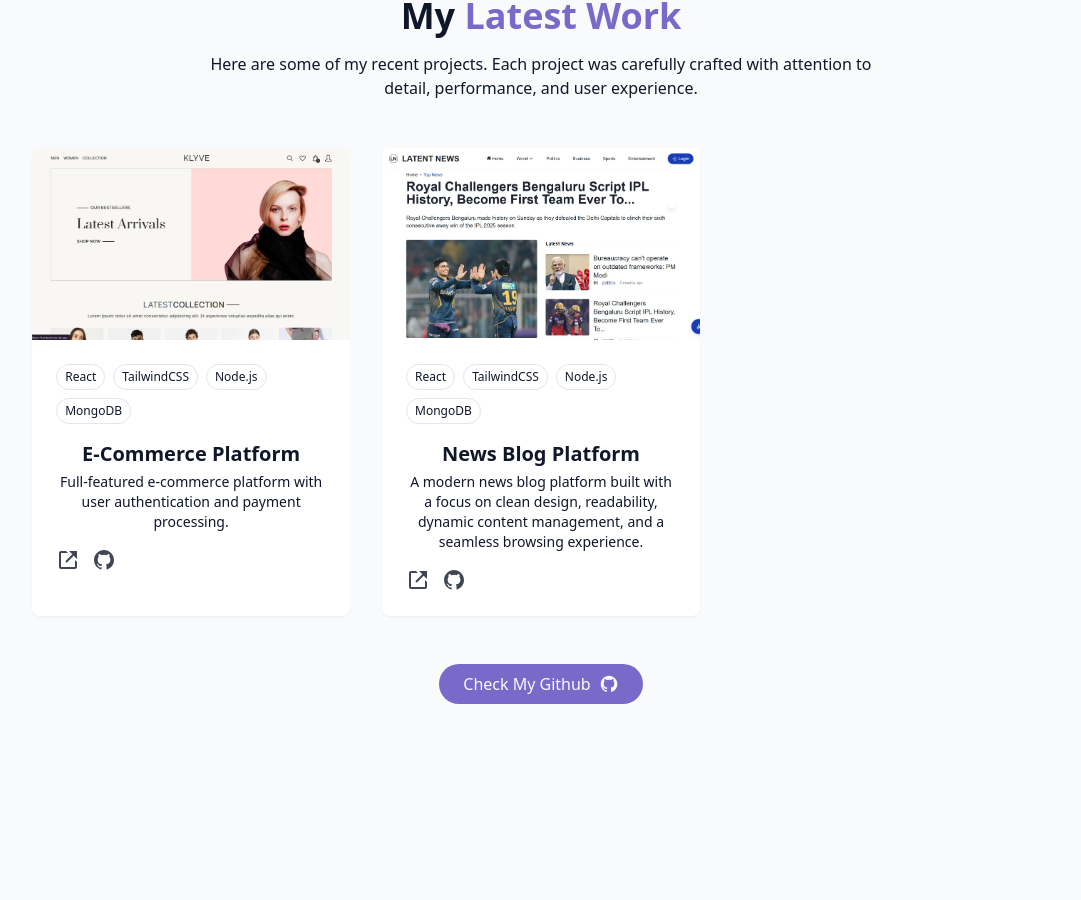
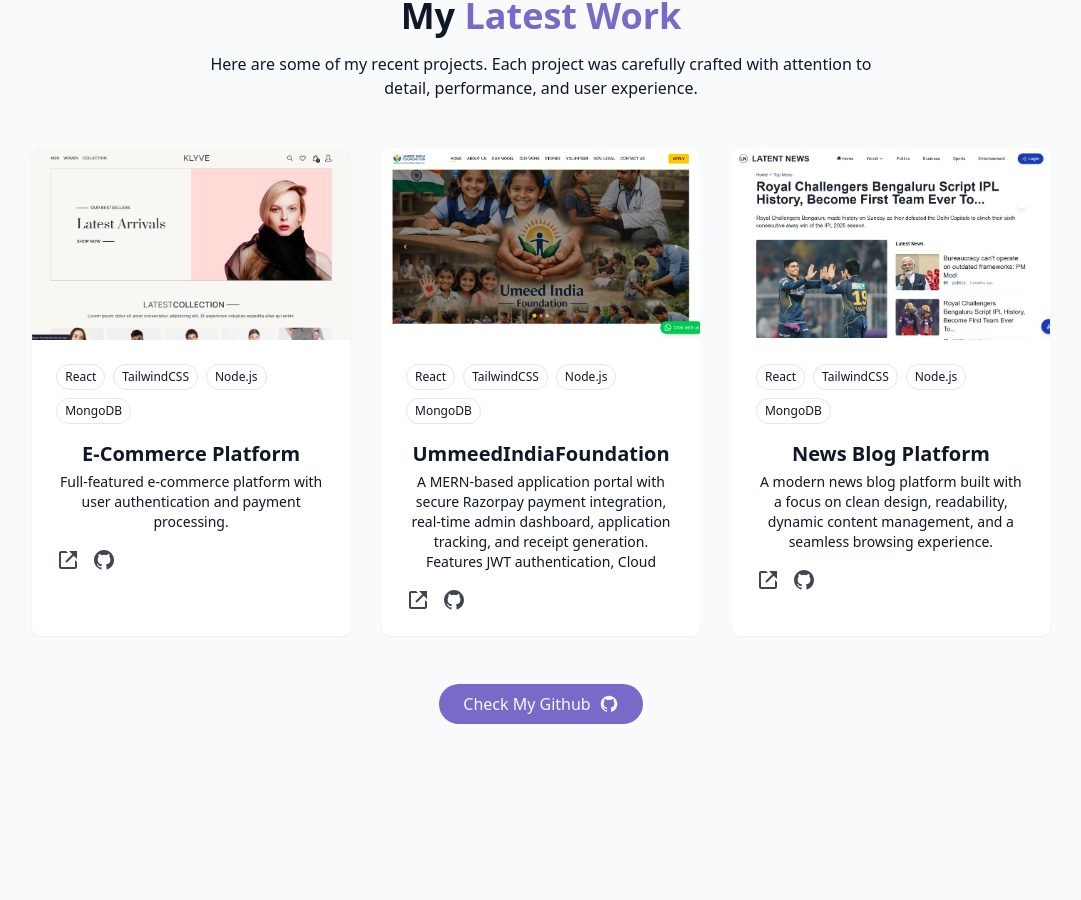
Before and after one commit to mesanaullah/portfolio, a React (Vite) app: page / in a window 1280 px wide. Shown: the part 2450-3350 px from the top of the page, without its empty margins (99-1180 px from the left). Built offline with nearby package versions, Linux system fonts and the light colour scheme.

Commit message:
new prject added

```diff
--- a/src/components/Projects.jsx
+++ b/src/components/Projects.jsx
@@ -14,6 +14,16 @@ const projects = [
 
     {
         id: 2,
+        title: "UmmeedIndiaFoundation",
+        description: "A MERN-based application portal with secure Razorpay payment integration, real-time admin dashboard, application tracking, and receipt generation. Features JWT authentication, Cloud",
+        image: "/projects/ummeedIndia.png",
+        tags: ["React", "TailwindCSS", "Node.js", "MongoDB"],
+        demoUrl: "https://www.ummeedindia.com/",
+        githubUrl: "https://github.com/mesanaullah/foundation",
+    },
+
+    {
+        id: 3,
         title: "News Blog Platform",
         description: "A modern news blog platform built with a focus on clean design, readability, dynamic content management, and a seamless browsing experience.",
         image: "/projects/project2.jpg",
```
Also changed, not shown: public/projects/ummeedIndia.png (added).
